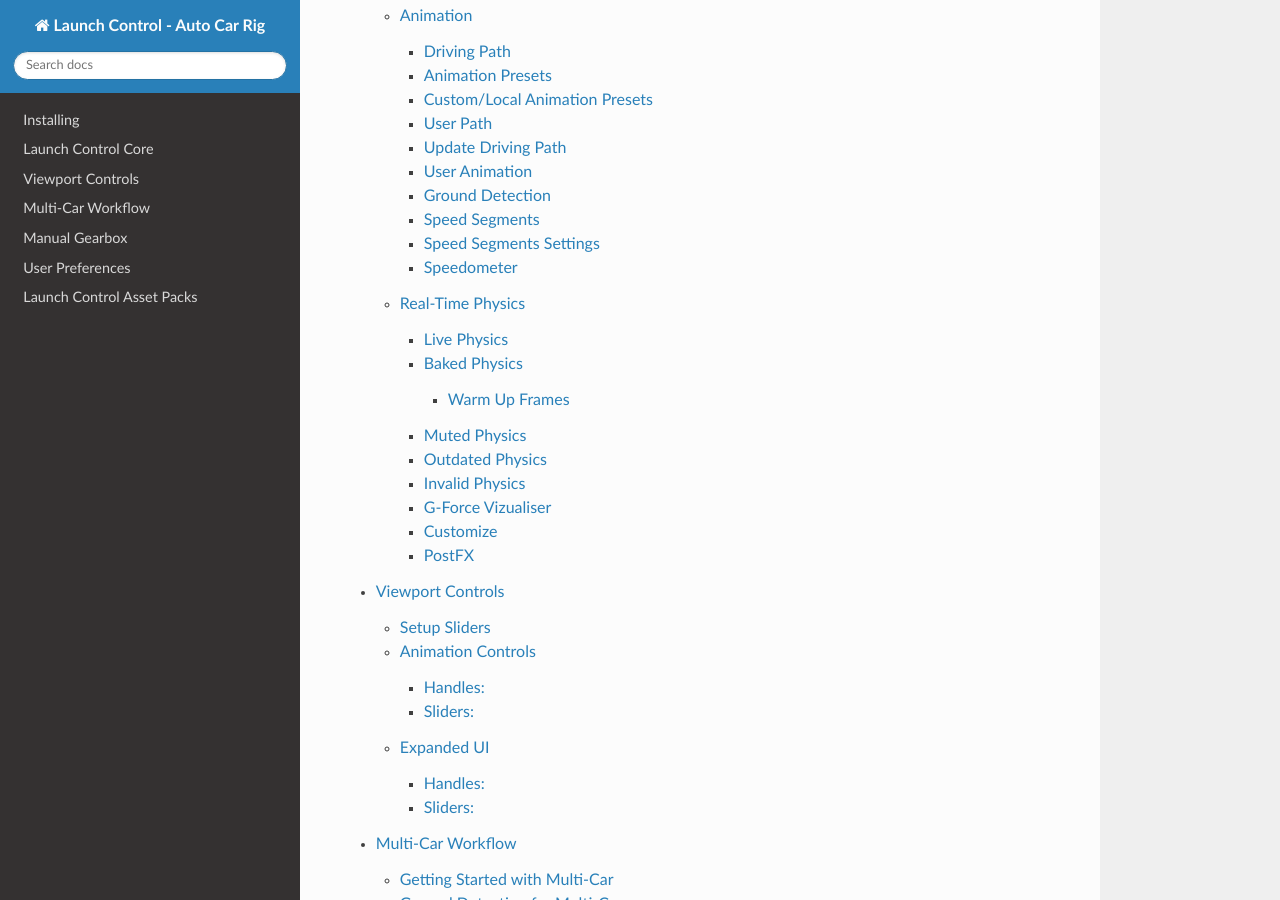
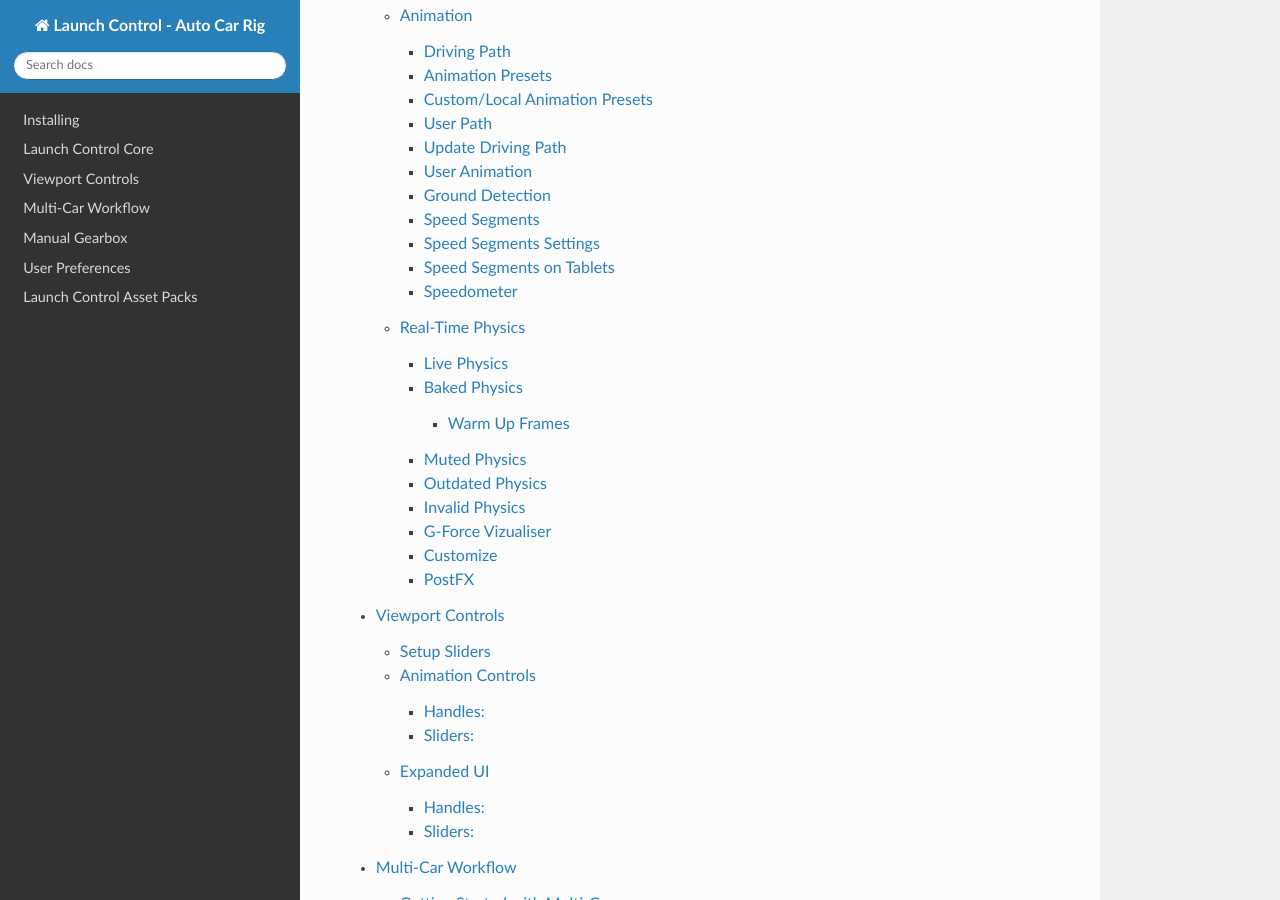
Before and after one commit to DanielVesterbaek/launch-control-documentation, a Sphinx documentation site: the page built from docs/source/index.rst, in a window 1280 px wide and 900 px high, scrolled down 4388 px. Built offline with Sphinx 7.4.7 and the Read the Docs theme 3.1.0, drawn with Linux system fonts in a browser that asks for light colours; some of the changed lines change nothing that is shown.

Commit message:
Update launch-control-core.rst

```diff
--- a/docs/source/launch-control-core.rst
+++ b/docs/source/launch-control-core.rst
@@ -371,13 +371,6 @@
 .. warning::
     Auto-save in Blender will be temporarily blocked while the Speed Segment Tool is active. Make sure to turn off the tool when you don't need it anymore.
 
-.. warning::
-    To use a Tablet/Cintiq with the Speed Segment Tool, you might need to adjust some settings in your Tablet Driver Software or Blender.
-    Make sure "Windows Ink" is Disabled in the Driver Software and the "Tablet API" inside "Edit -> Preferences" in Blender is set to "Windows Ink".
-    If you still have issues, please reach out to us with info about your Tablet Model and Driver Software and we will look into it.
-
-    This was tested with Wacom and Huion Tablets.
-
 
 The Speed Keyframes can be moved along the Driving Path, the speed of each key can be changed. When "Auto Interpolation" is ON, LC will automatically calculate the offset in time between keyframes and set the keyframe tangents. Turn this OFF to get full control over the animation.
 
@@ -450,6 +443,19 @@
 **Expert Settings**
    * **Auto-fit Range:** *When enabled, the Speed Segments will automatically fit the scene frame range to the total length of the speed keyframe animation*
    * **Interpolation:** *For ease of use, keep Interopation on 'Automatic' and let LC do all interpolation for you. For more customizability of the interpolation and accelerations pick 'Offset Time' and use the shortcut to change the Offset time between Speed Keyframes manually. Pick 'Free' to avoid the Speed Segment Tool changing the keyframe tangents automatically. *
+
+|
+
+.. _speed-segments-tablet:
+Speed Segments on Tablets
+^^^^^^
+
+To use a Tablet/Cintiq with the Speed Segment Tool, you might need to adjust some settings in your Tablet Driver Software or Blender.
+Make sure "Windows Ink" is Disabled in the Driver Software and the "Tablet API" inside "Edit -> Preferences" in Blender is set to "Windows Ink".
+If you still have issues, please reach out to us with info about your Tablet Model and Driver Software and we will look into it.
+
+This was tested with Wacom and Huion Tablets.
+
 
 |
 
```
